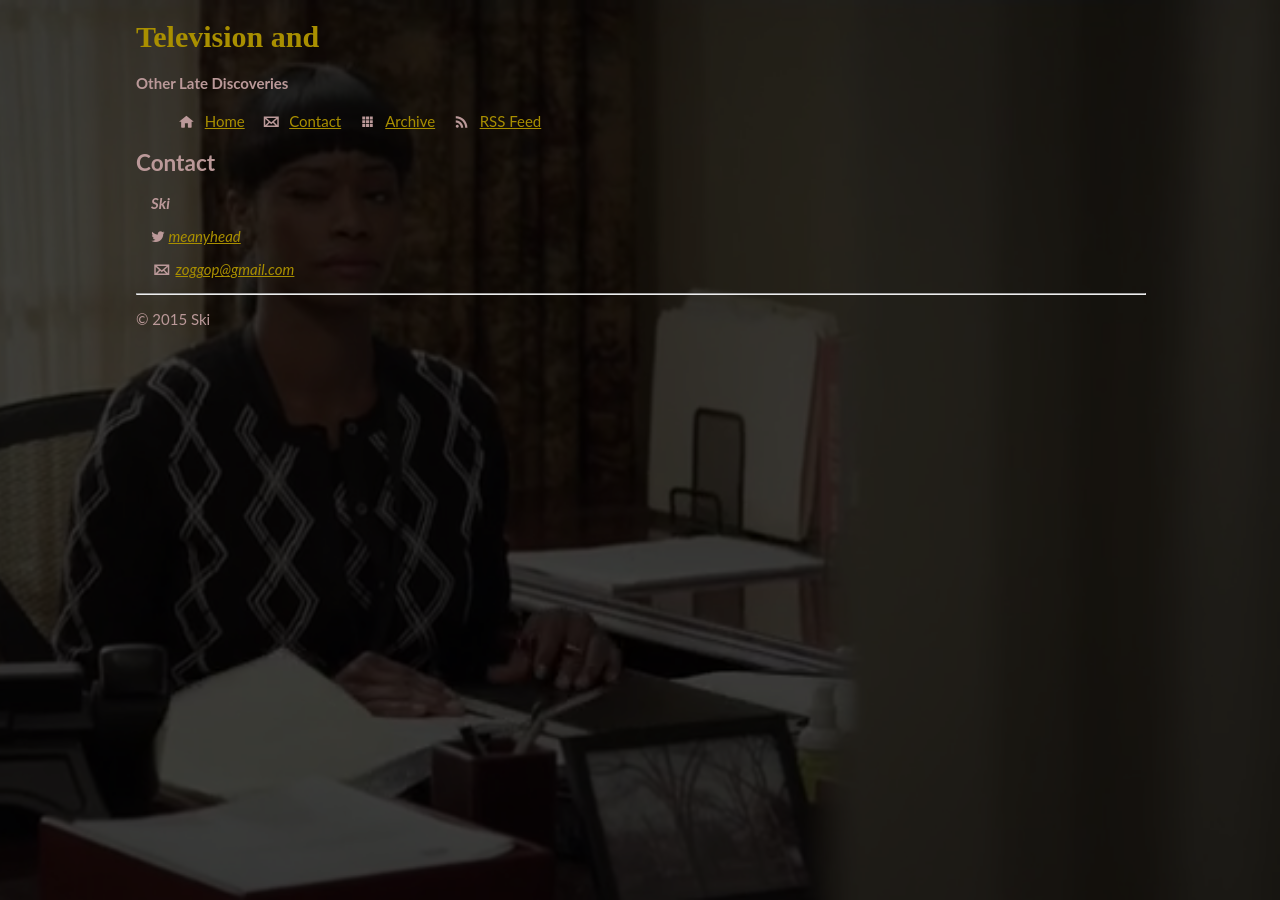
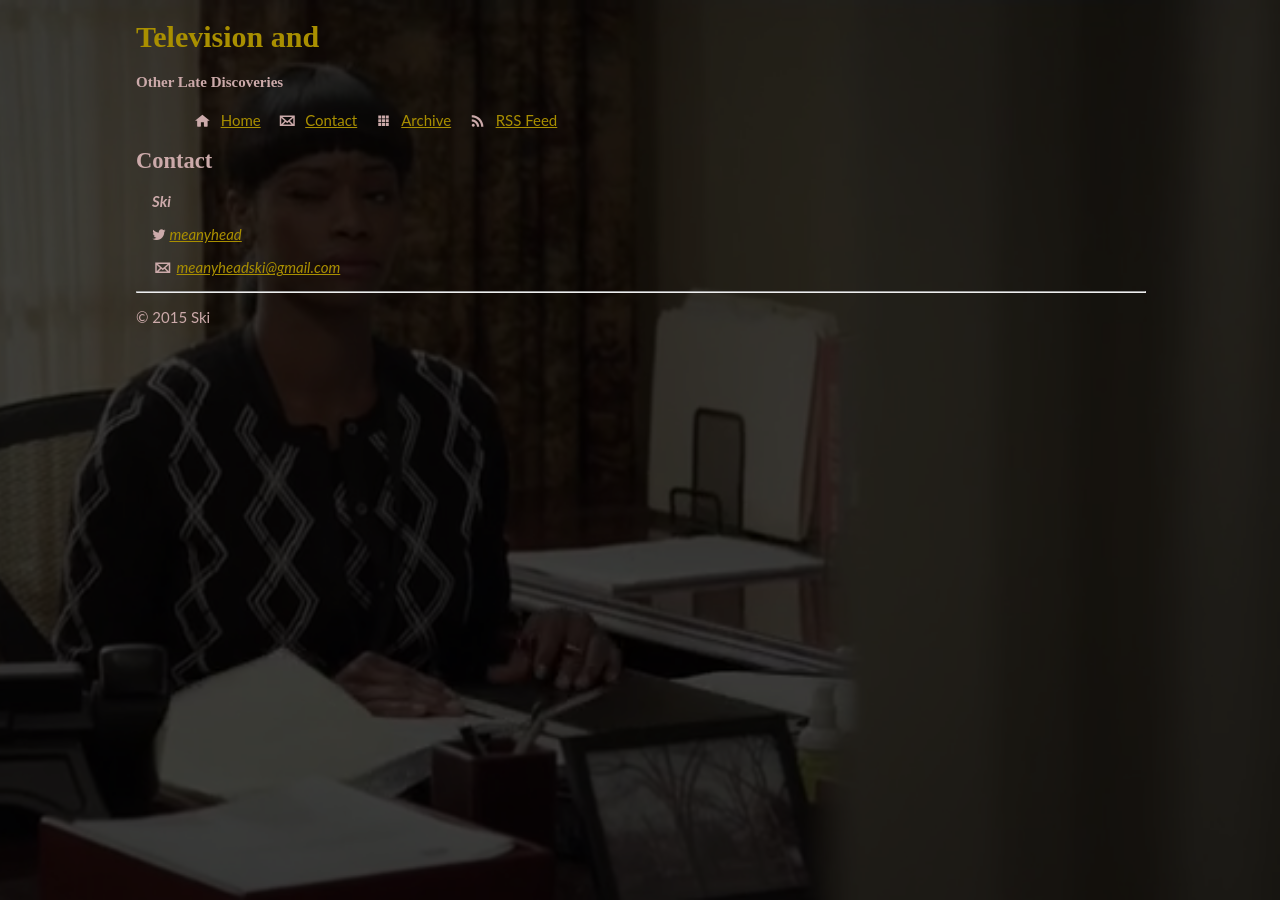
Before and after one commit to zoggop/pg-test, a Jekyll site: the page built from contact.html, in a window 1280 px wide. Built offline with Jekyll 4.4.1, drawn with Linux system fonts in a browser that asks for light colours; Markdown is read by kramdown in place of the engine named in the settings.

Commit message:
edit style

```diff
--- a/_config.yml
+++ b/_config.yml
@@ -10,7 +10,7 @@ author: Ski
 author_twitter: meanyhead
 
 # Your email if you want it to be linked on the contact page
-author_email: zoggop@gmail.com
+author_email: meanyheadski@gmail.com
 
 # The directory for category index pages. Change it to something else if
 # for example you want links like /categories/category1 instead of /category1
--- a/style.css
+++ b/style.css
@@ -1,22 +1,18 @@
 body {
     font-size: 15px;
     font-family: "Lato", "Open Sans", "Segoe UI", "Lucida Grande", "Helvetica Neue", "Tahoma", sans-serif;
-    color: #b99;
+    color: #caa;
     background-color: #080410;
     padding-left: 10%;
     padding-right: 10%;
-}
-
-h1 {
-    font-family: "Berlin Email";
 }
 
 h1>a {
     text-decoration: none;
 }
 
-h2,h3,h4 {
-
+h1,h2,h3,h4 {
+   font-family: "Lora";
 }
 
 hr {
@@ -63,6 +59,10 @@ nav {
     display: block;
 }
 
+nav ul {
+    margin-left: 16px;
+}
+
 nav li {
     display: inline;
     margin-right: 12px;
@@ -94,7 +94,7 @@ article header h2 {
 }
 
 section address {
-    margin-left: 15px;
+    margin-left: 16px;
 }
 
 #paginator {
```
